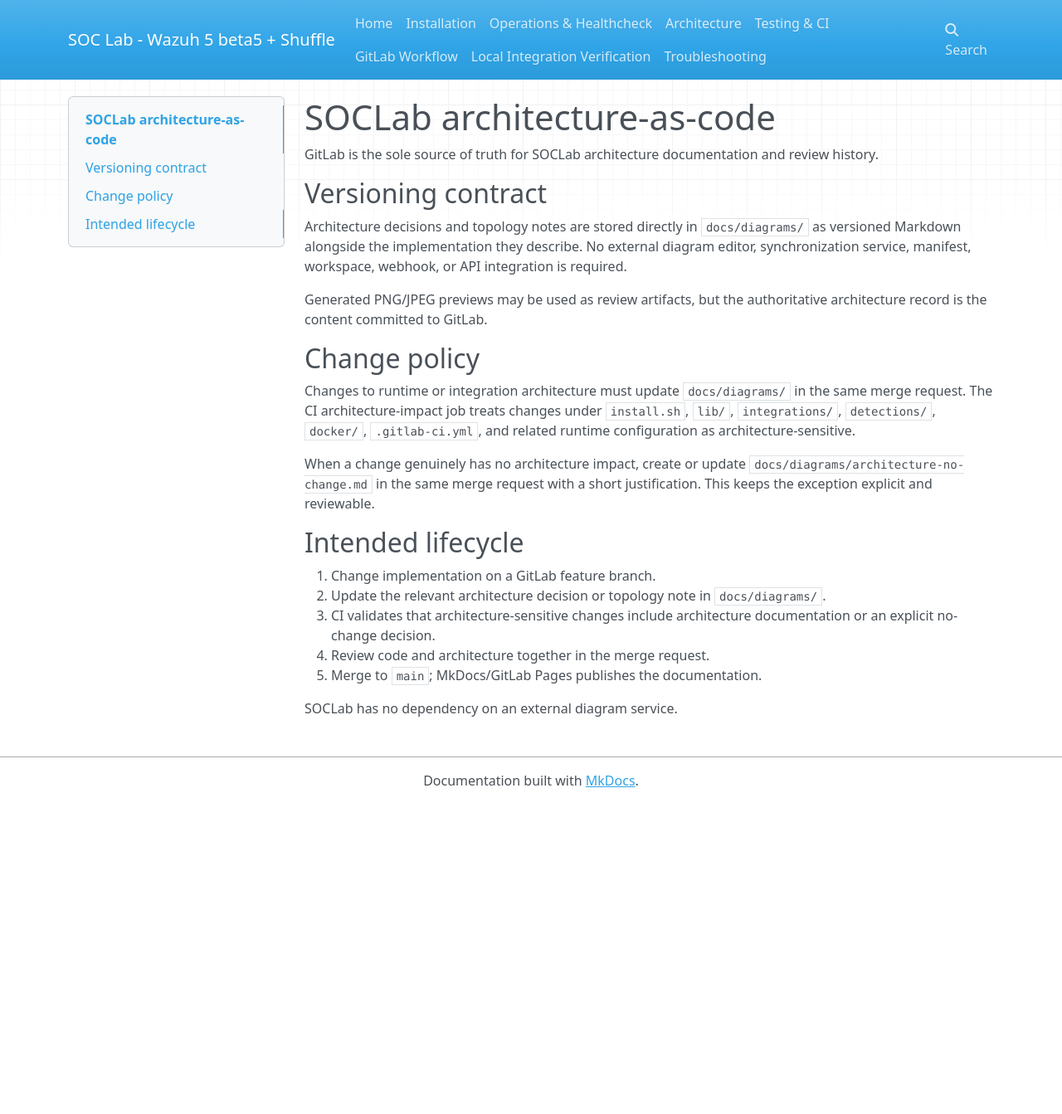
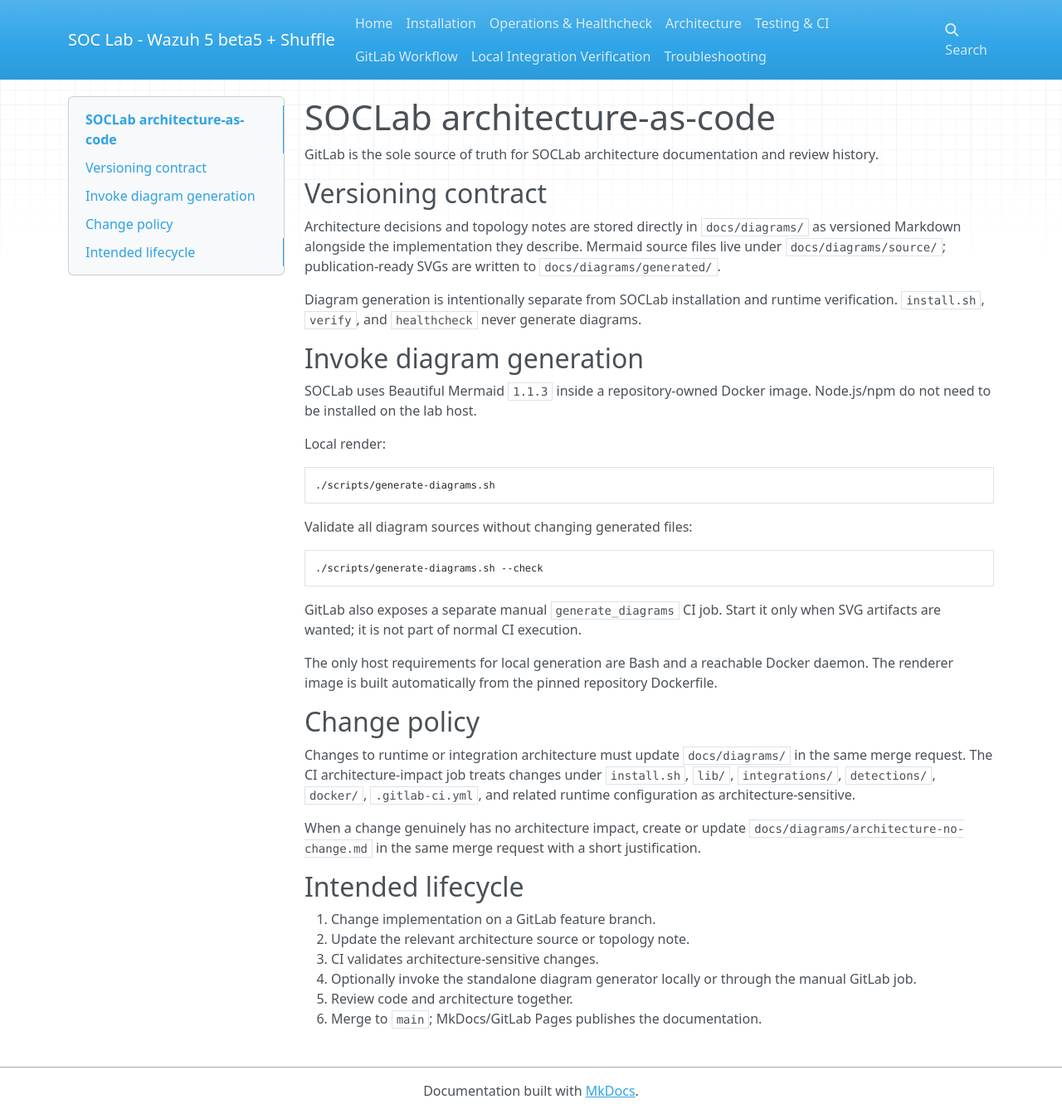
Before and after one commit to avioren/SOCLab, an MkDocs documentation site: the page built from docs/diagrams/README.md, in a window 1280 px wide and 1343 px high. Shown: the whole window at 83% size. Built offline with MkDocs 1.6.1, drawn with Linux system fonts in a browser that asks for light colours; nearby versions of some CDN libraries.

Commit message:
Add standalone Beautiful Mermaid diagram generator

````diff
--- a/docs/diagrams/README.md
+++ b/docs/diagrams/README.md
@@ -4,22 +4,41 @@ GitLab is the sole source of truth for SOCLab architecture documentation and rev
 
 ## Versioning contract
 
-Architecture decisions and topology notes are stored directly in `docs/diagrams/` as versioned Markdown alongside the implementation they describe. No external diagram editor, synchronization service, manifest, workspace, webhook, or API integration is required.
+Architecture decisions and topology notes are stored directly in `docs/diagrams/` as versioned Markdown alongside the implementation they describe. Mermaid source files live under `docs/diagrams/source/`; publication-ready SVGs are written to `docs/diagrams/generated/`.
 
-Generated PNG/JPEG previews may be used as review artifacts, but the authoritative architecture record is the content committed to GitLab.
+Diagram generation is intentionally separate from SOCLab installation and runtime verification. `install.sh`, `verify`, and `healthcheck` never generate diagrams.
+
+## Invoke diagram generation
+
+SOCLab uses Beautiful Mermaid `1.1.3` inside a repository-owned Docker image. Node.js/npm do not need to be installed on the lab host.
+
+Local render:
+
+```bash
+./scripts/generate-diagrams.sh
+```
+
+Validate all diagram sources without changing generated files:
+
+```bash
+./scripts/generate-diagrams.sh --check
+```
+
+GitLab also exposes a separate manual `generate_diagrams` CI job. Start it only when SVG artifacts are wanted; it is not part of normal CI execution.
+
+The only host requirements for local generation are Bash and a reachable Docker daemon. The renderer image is built automatically from the pinned repository Dockerfile.
 
 ## Change policy
 
 Changes to runtime or integration architecture must update `docs/diagrams/` in the same merge request. The CI architecture-impact job treats changes under `install.sh`, `lib/`, `integrations/`, `detections/`, `docker/`, `.gitlab-ci.yml`, and related runtime configuration as architecture-sensitive.
 
-When a change genuinely has no architecture impact, create or update `docs/diagrams/architecture-no-change.md` in the same merge request with a short justification. This keeps the exception explicit and reviewable.
+When a change genuinely has no architecture impact, create or update `docs/diagrams/architecture-no-change.md` in the same merge request with a short justification.
 
 ## Intended lifecycle
 
 1. Change implementation on a GitLab feature branch.
-2. Update the relevant architecture decision or topology note in `docs/diagrams/`.
-3. CI validates that architecture-sensitive changes include architecture documentation or an explicit no-change decision.
-4. Review code and architecture together in the merge request.
-5. Merge to `main`; MkDocs/GitLab Pages publishes the documentation.
-
-SOCLab has no dependency on an external diagram service.
+2. Update the relevant architecture source or topology note.
+3. CI validates architecture-sensitive changes.
+4. Optionally invoke the standalone diagram generator locally or through the manual GitLab job.
+5. Review code and architecture together.
+6. Merge to `main`; MkDocs/GitLab Pages publishes the documentation.
````
Also changed, not shown: .gitlab-ci.yml (+19 -0 lines), 10 other files.
